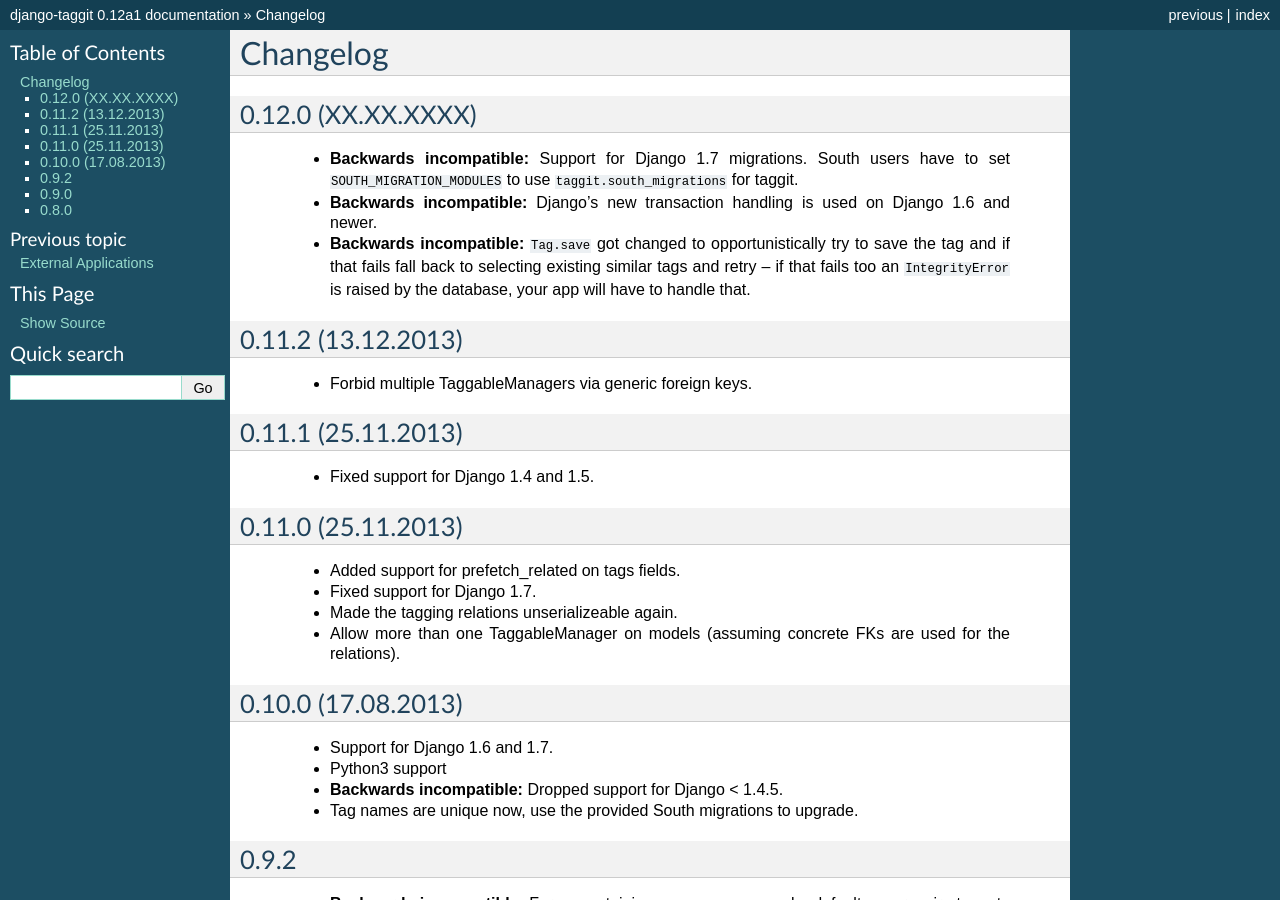
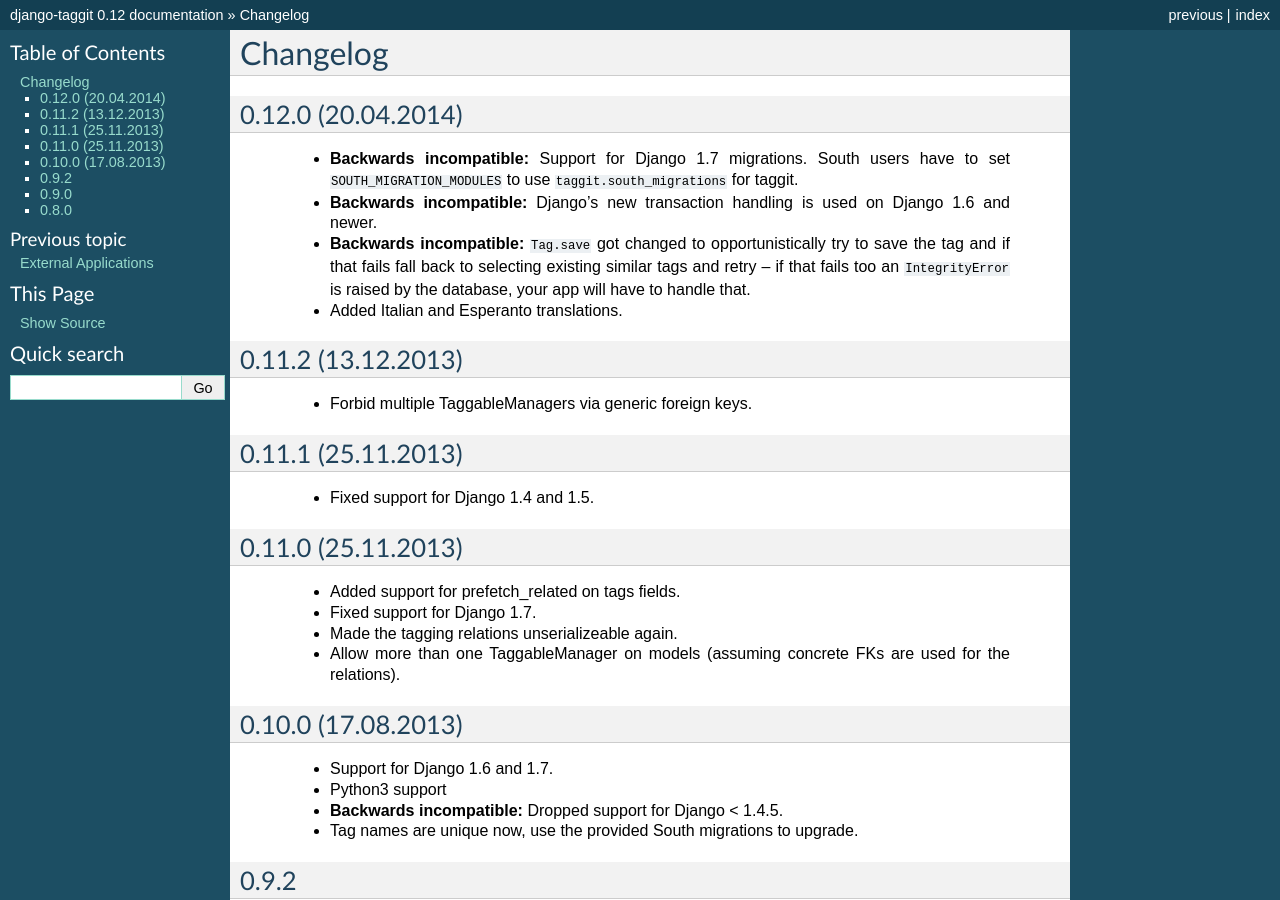
Before and after one commit to ipyramiddev/taggit-api-django, a Sphinx documentation site: the page built from docs/changelog.txt, in a window 1280 px wide and 900 px high. Built offline with Sphinx 7.4.7, drawn with Linux system fonts in a browser that asks for light colours; some of the changed text lies outside the part shown.

Commit message:
Increased versions and updated changelog.

```diff
--- a/CHANGELOG.txt
+++ b/CHANGELOG.txt
@@ -1,7 +1,7 @@
 Changelog
 =========
 
-0.12.0 (XX.XX.XXXX)
+0.12.0 (20.04.2014)
 ~~~~~~~~~~~~~~~~~~~
  * **Backwards incompatible:** Support for Django 1.7 migrations. South users
    have to set ``SOUTH_MIGRATION_MODULES`` to use ``taggit.south_migrations``
@@ -12,6 +12,7 @@ Changelog
    try to save the tag and if that fails fall back to selecting existing
    similar tags and retry -- if that fails too an ``IntegrityError`` is
    raised by the database, your app will have to handle that.
+ * Added Italian and Esperanto translations.
 
 0.11.2 (13.12.2013)
 ~~~~~~~~~~~~~~~~~~~
--- a/docs/conf.py
+++ b/docs/conf.py
@@ -38,16 +38,16 @@ master_doc = 'index'
 
 # General information about the project.
 project = u'django-taggit'
-copyright = u'2010-2013, Alex Gaynor and others.'
+copyright = u'2010-2014, Alex Gaynor and others.'
 
 # The version info for the project you're documenting, acts as replacement for
 # |version| and |release|, also used in various other places throughout the
 # built documents.
 #
 # The short X.Y version.
-version = '0.12a1'
+version = '0.12'
 # The full version, including alpha/beta/rc tags.
-release = '0.12a1'
+release = '0.12'
 
 # The language for content autogenerated by Sphinx. Refer to documentation
 # for a list of supported languages.
--- a/setup.py
+++ b/setup.py
@@ -7,7 +7,7 @@ f.close()
 
 setup(
     name='django-taggit',
-    version='0.12a1',
+    version='0.12',
     description='django-taggit is a reusable Django application for simple tagging.',
     long_description=readme,
     author='Alex Gaynor',
--- a/taggit/__init__.py
+++ b/taggit/__init__.py
@@ -1 +1 @@
-VERSION = (0, 12, 0, 'alpha', 1)
+VERSION = (0, 12, 0)
```
